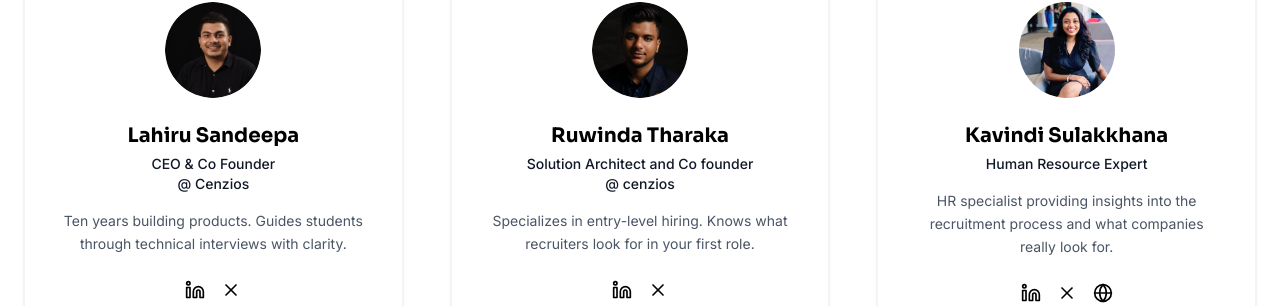
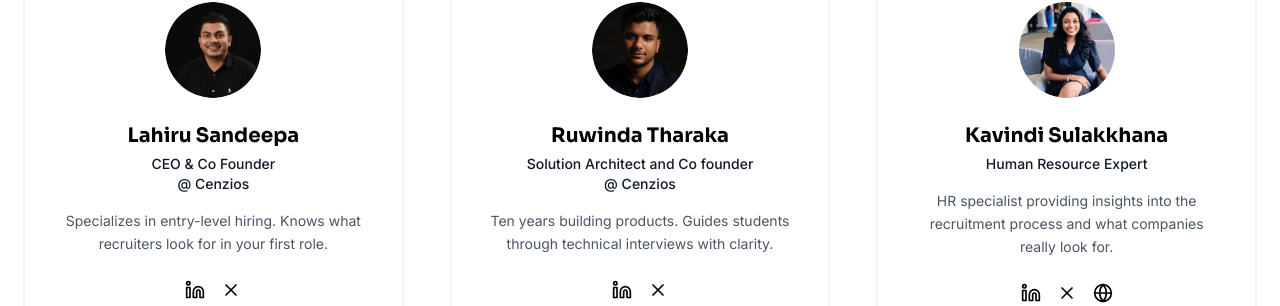
Before and after one commit to chamithsandeepa/InterviewPro, a Next.js app: page / in a window 1280 px wide. Shown: the part 4101-4407 px from the top of the page. Built offline with nearby package versions, Linux system fonts and the light colour scheme.

Commit message:
refactor Team component for improved team member descriptions and formatting

```diff
--- a/components/Team.tsx
+++ b/components/Team.tsx
@@ -12,7 +12,7 @@ export default function Team() {
     {
       name: "Lahiru Sandeepa",
       role: "CEO & Co Founder @ Cenzios",
-      desc: "Ten years building products. Guides students through technical interviews with clarity.",
+      desc: " Specializes in entry-level hiring. Knows what recruiters look for in your first role.  ",
       image: "/team1.png",
       linkedin: "#",
       x: "#",
@@ -20,8 +20,8 @@ export default function Team() {
     },
     {
       name: "Ruwinda Tharaka",
-      role: "Solution Architect and Co founder @ cenzios",
-      desc: "Specializes in entry-level hiring. Knows what recruiters look for in your first role.",
+      role: "Solution Architect and Co founder @ Cenzios",
+      desc: "Ten years building products. Guides students through technical interviews with clarity.",
       image: "/team2.png",
       linkedin: "#",
       x: "#",
@@ -38,7 +38,10 @@ export default function Team() {
     },
   ];
 
-  const handleDragEnd = (event: MouseEvent | TouchEvent | PointerEvent, info: any) => {
+  const handleDragEnd = (
+    event: MouseEvent | TouchEvent | PointerEvent,
+    info: any,
+  ) => {
     const offset = info.offset.x;
     const velocity = info.velocity.x;
 
```
